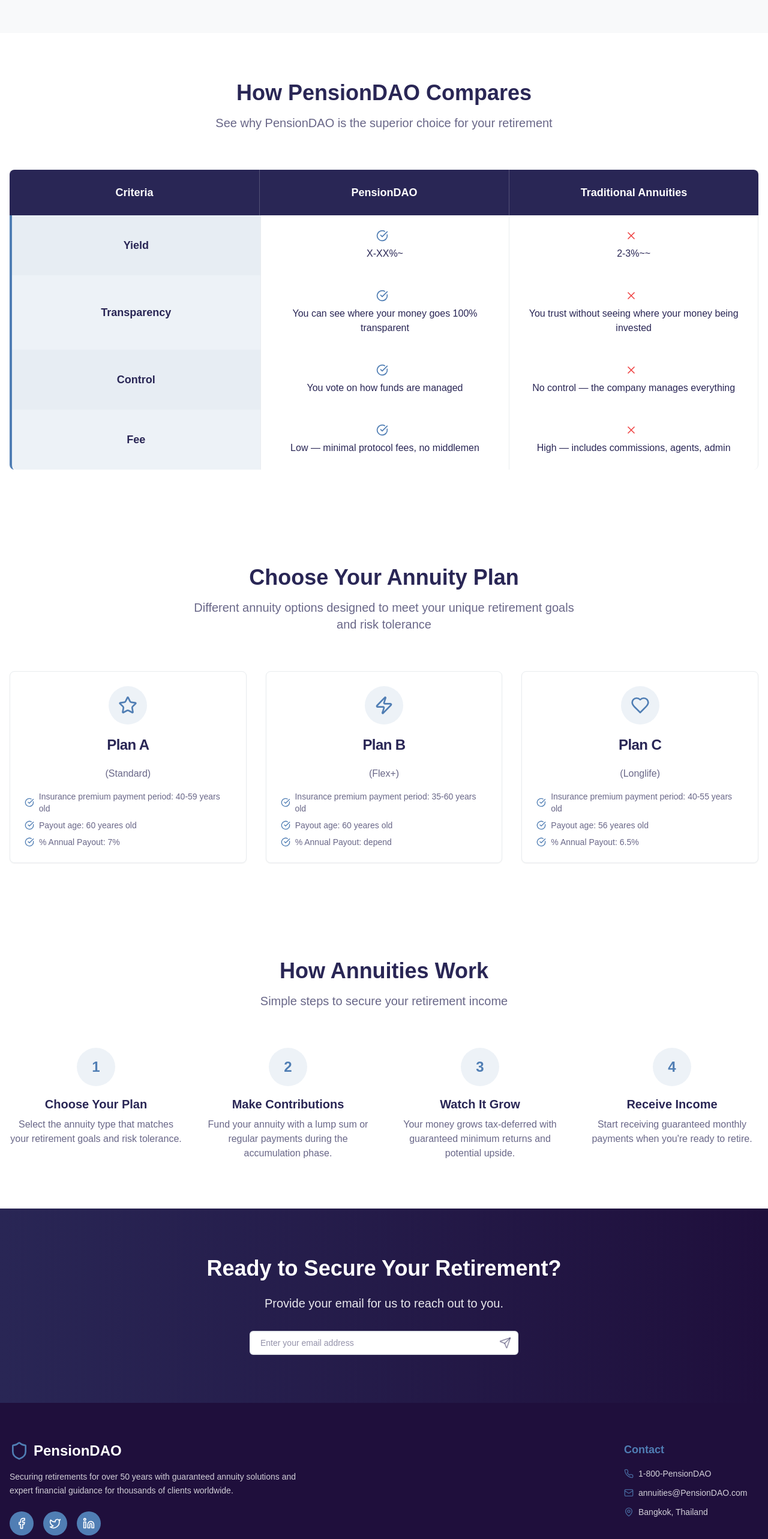
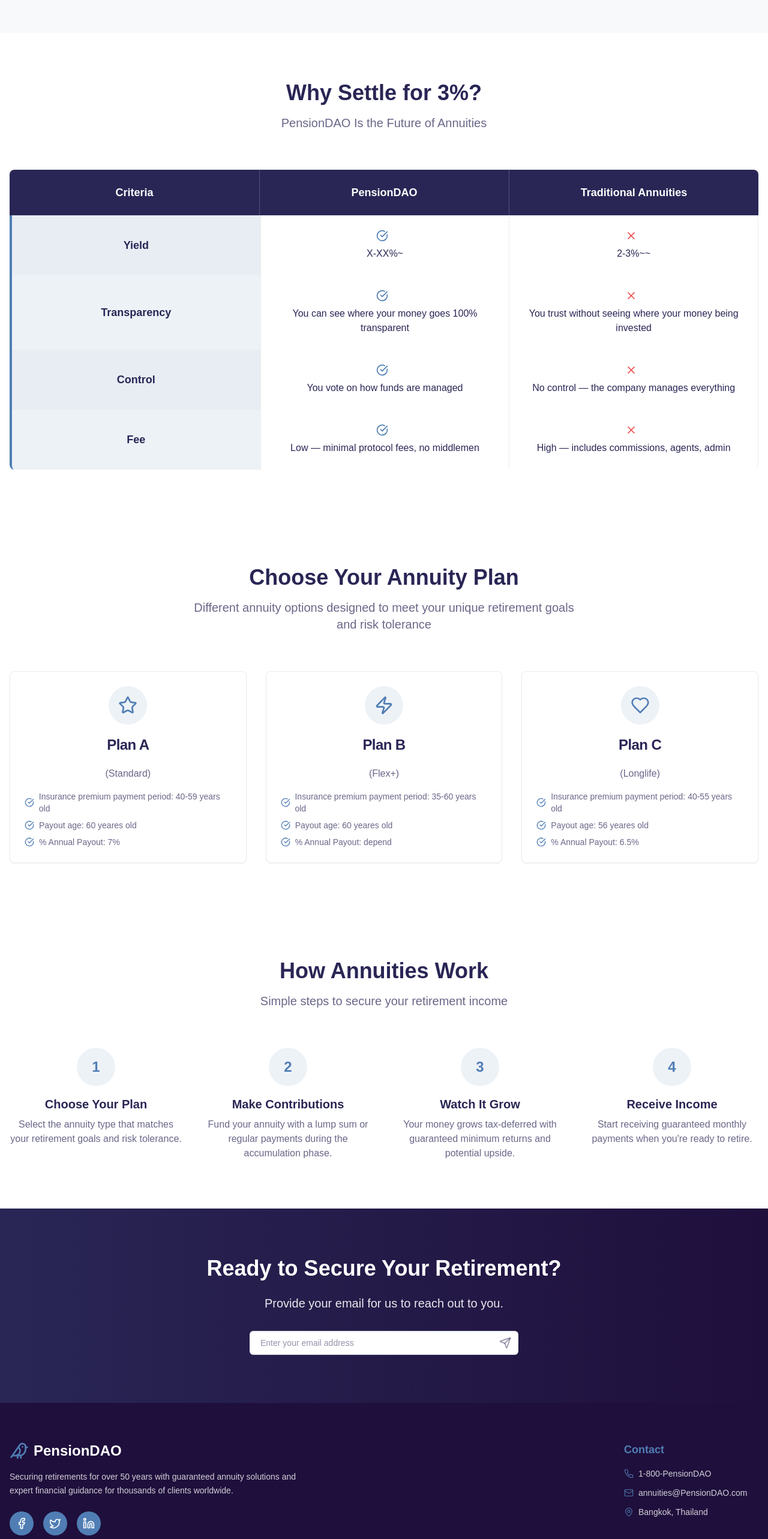
Before and after one commit to catwithasword/chainsaw-insurance, a Next.js app: page / in a window 1280 px wide. Shown: the part 2120-4686 px from the top of the page at 60% size. Built offline with nearby package versions, Linux system fonts and the light colour scheme; no server answers.

Commit message:
fix: change logo and detail

```diff
--- a/components/sections/Comparison.tsx
+++ b/components/sections/Comparison.tsx
@@ -6,8 +6,8 @@ export default function Comparison() {
     <section className="py-20 bg-white">
       <div className="container mx-auto px-4">
         <div className="text-center mb-16">
-          <h2 className="text-4xl font-bold text-primary mb-4">How PensionDAO Compares</h2>
-          <p className="text-xl text-primary/70">See why PensionDAO is the superior choice for your retirement</p>
+          <h2 className="text-4xl font-bold text-primary mb-4">Why Settle for 3%?</h2>
+          <p className="text-xl text-primary/70">PensionDAO Is the Future of Annuities</p>
         </div>
 
         <div className="overflow-x-auto">
--- a/components/sections/Footer.tsx
+++ b/components/sections/Footer.tsx
@@ -1,4 +1,4 @@
-import { Shield, Phone, Mail, MapPin, Facebook, Twitter, Linkedin } from "lucide-react"
+import { Bird, Phone, Mail, MapPin, Facebook, Twitter, Linkedin } from "lucide-react"
 
 export default function Footer() {
   return (
@@ -8,7 +8,7 @@ export default function Footer() {
           {/* Company Branding - Left Side */}
           <div className="lg:col-span-2">
             <div className="flex items-center space-x-2 mb-4">
-              <Shield className="h-8 w-8 text-accent" />
+              <Bird className="h-8 w-8 text-accent" />
               <span className="text-2xl font-bold">PensionDAO</span>
             </div>
             <p className="opacity-80 mb-6 text-sm leading-relaxed">
```
